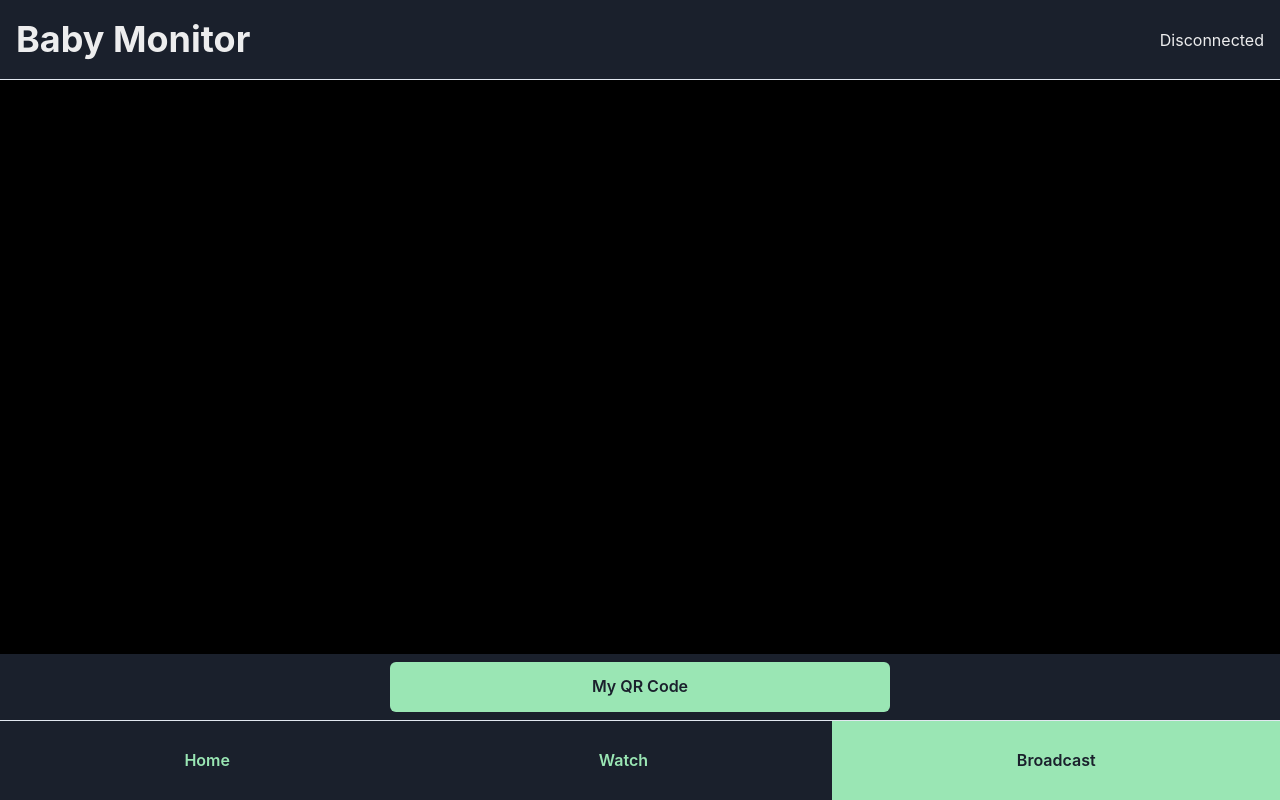
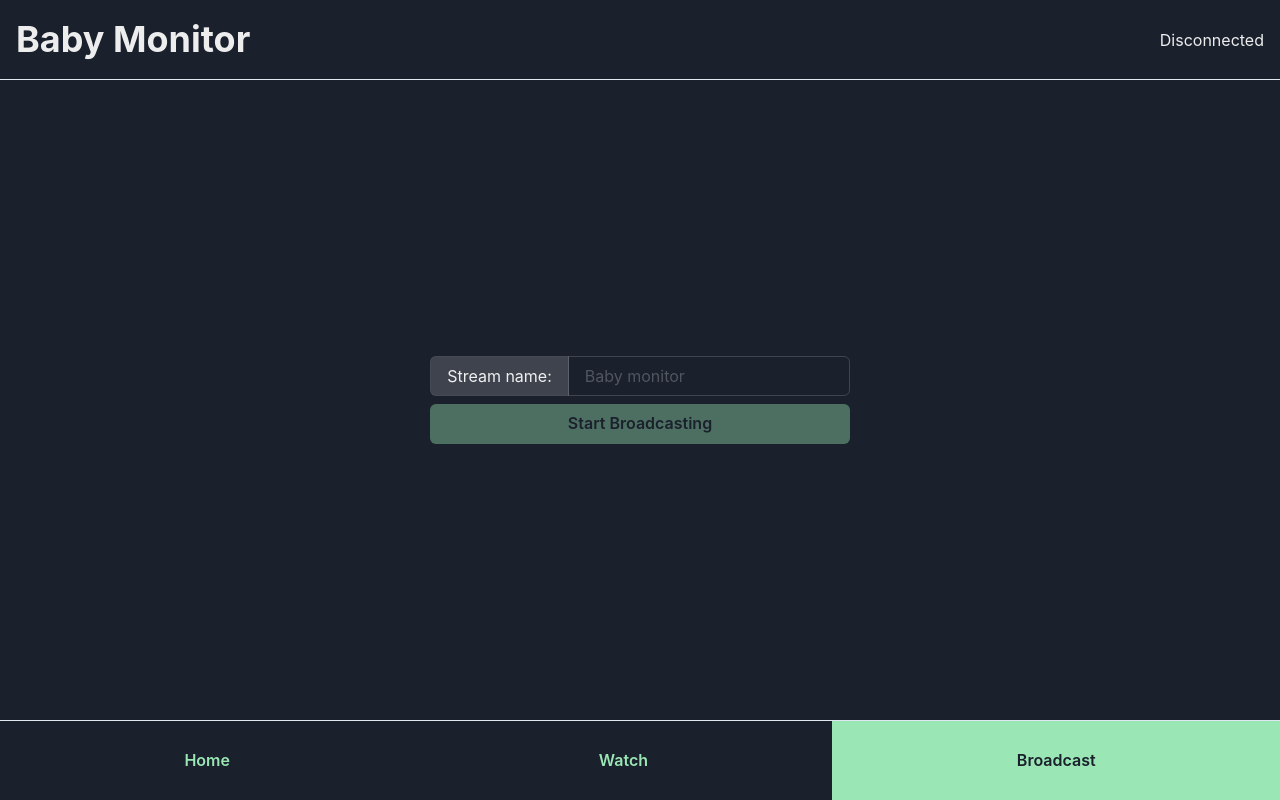
Before and after one commit to rynorris/monitor, a React (Create React App) app in the folder frontend/: page /broadcast in a window 1280 px wide. Built offline with nearby package versions, Linux system fonts and the light colour scheme; no server answers.

Commit message:
Create broadcast form

```diff
--- a/frontend/src/Broadcast.tsx
+++ b/frontend/src/Broadcast.tsx
@@ -15,6 +15,7 @@ import { VideoFrame } from "./api";
 import { ShareQRCode } from "./components/ShareQRCode";
 import { useMediaStream } from "./hooks/useMediaStream";
 import { VideoPlayer } from "./components/VideoPlayer";
+import { CreateBroadcastForm } from "./components/CreateBroadcastForm";
 
 export const Broadcast: React.FC = () => {
     const producer = useAppSelector(selectProducer);
@@ -95,7 +96,7 @@ export const Broadcast: React.FC = () => {
     const { isOpen, onOpen, onClose } = useDisclosure();
 
     if (producer == null) {
-        return null;
+        return <CreateBroadcastForm />;
     }
 
     const buttonStyleProps = {
--- /dev/null
+++ b/frontend/src/components/CreateBroadcastForm.tsx
@@ -0,0 +1,33 @@
+import { Button, Center, Input, InputGroup, InputLeftAddon, Stack } from "@chakra-ui/react";
+import React from "react";
+import { useAppDispatch } from "../state/store";
+import { createProducer } from "../state/thunks";
+
+export const CreateBroadcastForm: React.FC = () => {
+    const dispatch = useAppDispatch();
+
+    const [name, setName] = React.useState("");
+
+    const handleChange = (ev: React.ChangeEvent<HTMLInputElement>) => setName(ev.target.value);
+    const onSubmit = () => {
+        dispatch(createProducer(name));
+    };
+
+    return (
+        <Center width="100%" height="100%">
+            <Stack>
+                <InputGroup>
+                    <InputLeftAddon children="Stream name:" />
+                    <Input placeholder="Baby monitor" onChange={handleChange} value={name} />
+                </InputGroup>
+                <Button
+                    colorScheme="green"
+                    onClick={onSubmit}
+                    disabled={name.length === 0}
+                >
+                    Start Broadcasting
+                </Button>
+            </Stack>
+        </Center>
+    );
+};
--- a/frontend/src/state/thunks.ts
+++ b/frontend/src/state/thunks.ts
@@ -43,9 +43,15 @@ export const bootstrapClient = createAsyncThunk(
                 })
             );
         } else {
-            const newProducer = await newStream("Test");
-            dispatch(registerProducer(await freezeProducer(newProducer)));
         }
+    }
+);
+
+export const createProducer = createAsyncThunk(
+    "producer/create",
+    async (name: string, { dispatch }) => {
+        const newProducer = await newStream(name);
+        dispatch(registerProducer(await freezeProducer(newProducer)));
     }
 );
 
```
